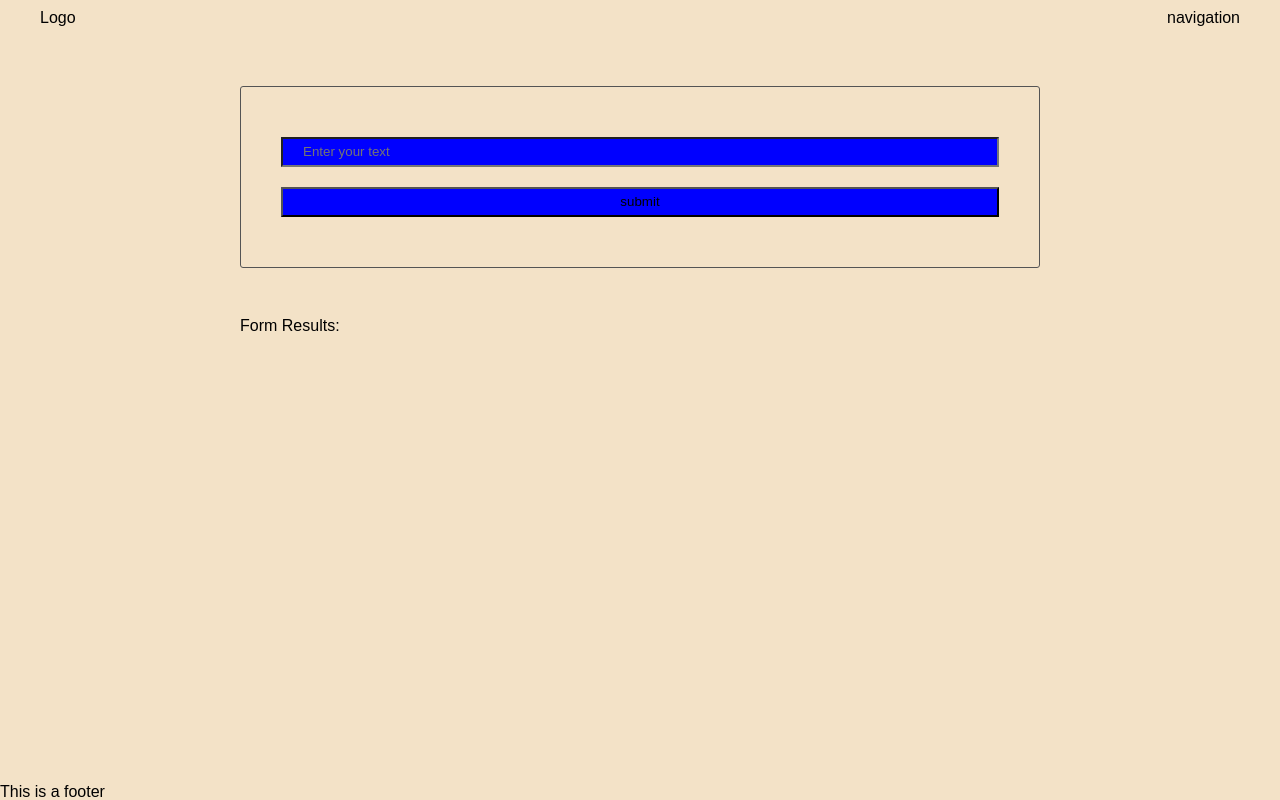
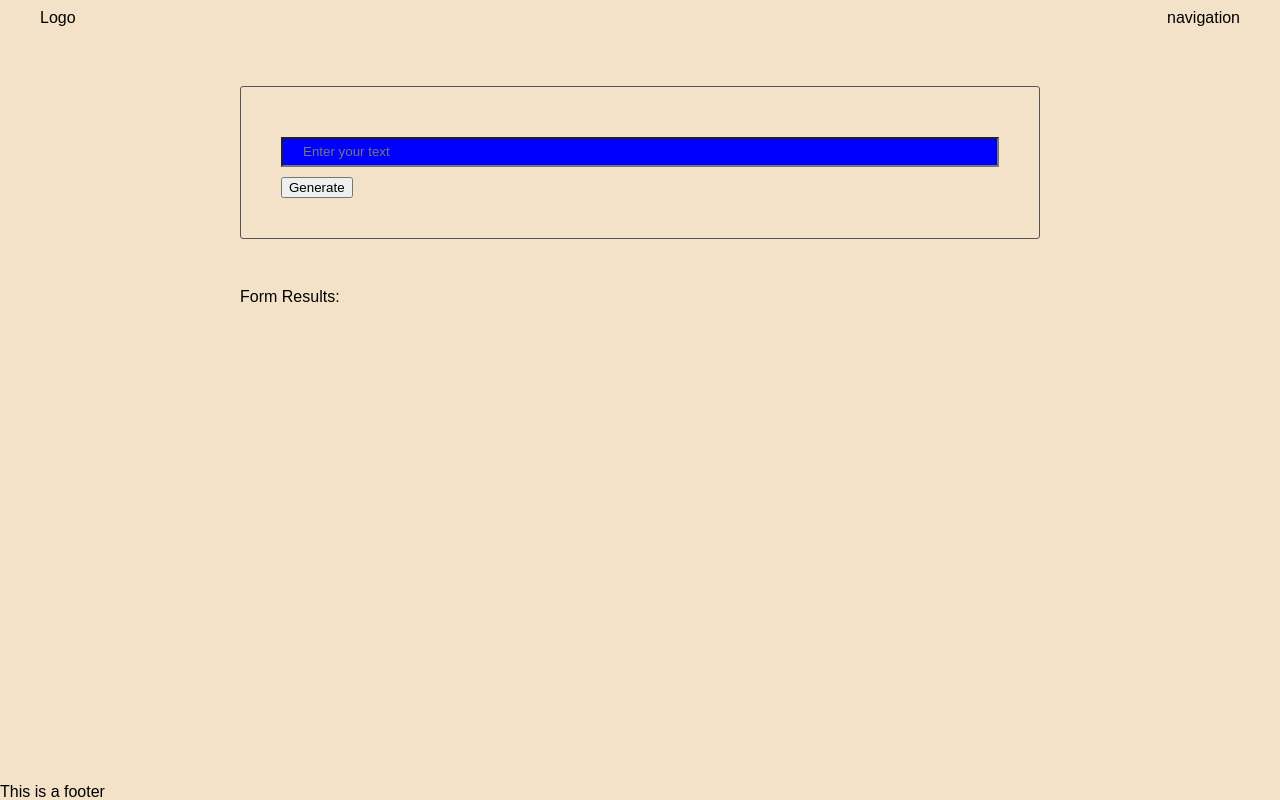
Before and after one commit to ligeiaofulthar/nlp, a website built with webpack: page src/client/views/index.html in a window 1280 px wide. Built offline with nearby package versions, Linux system fonts and the light colour scheme.

Commit message:
syntax: exchange input for button

```diff
--- a/src/client/views/index.html
+++ b/src/client/views/index.html
@@ -27,7 +27,9 @@
             <section>
                 <form class="" onsubmit="return Client.handleSubmit(event)">
                     <input id="apitext" type="text" name="input" value="" placeholder="Enter your text">
-                    <input type="submit" name="" value="submit" onclick="return Client.handleSubmit(event)" onsubmit="return Client.handleSubmit(event)">
+                    <!-- <input type="submit" name="" value="submit" onclick="return Client.handleSubmit(event)" onsubmit="return Client.handleSubmit(event)"> -->
+                    <button class="btn btn--primary" id="generate" onclick="return Client.handleSubmit(event)" onsubmit="return Client.handleSubmit(event)">Generate</button>
+
                 </form>
                 <!-- <form class="">
                     <input id="apitext" type="text" name="input" value="" placeholder="Name">
```
